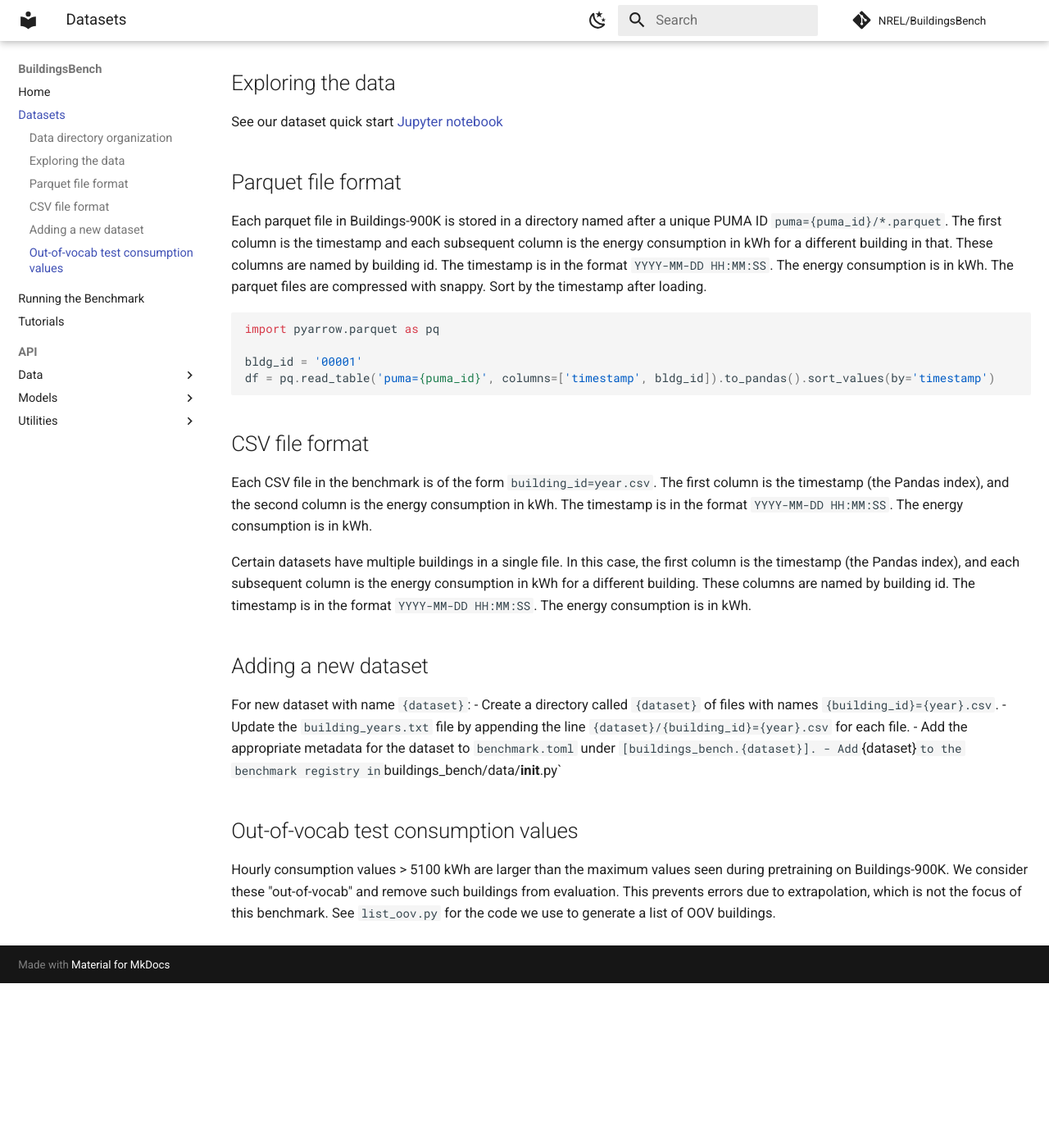
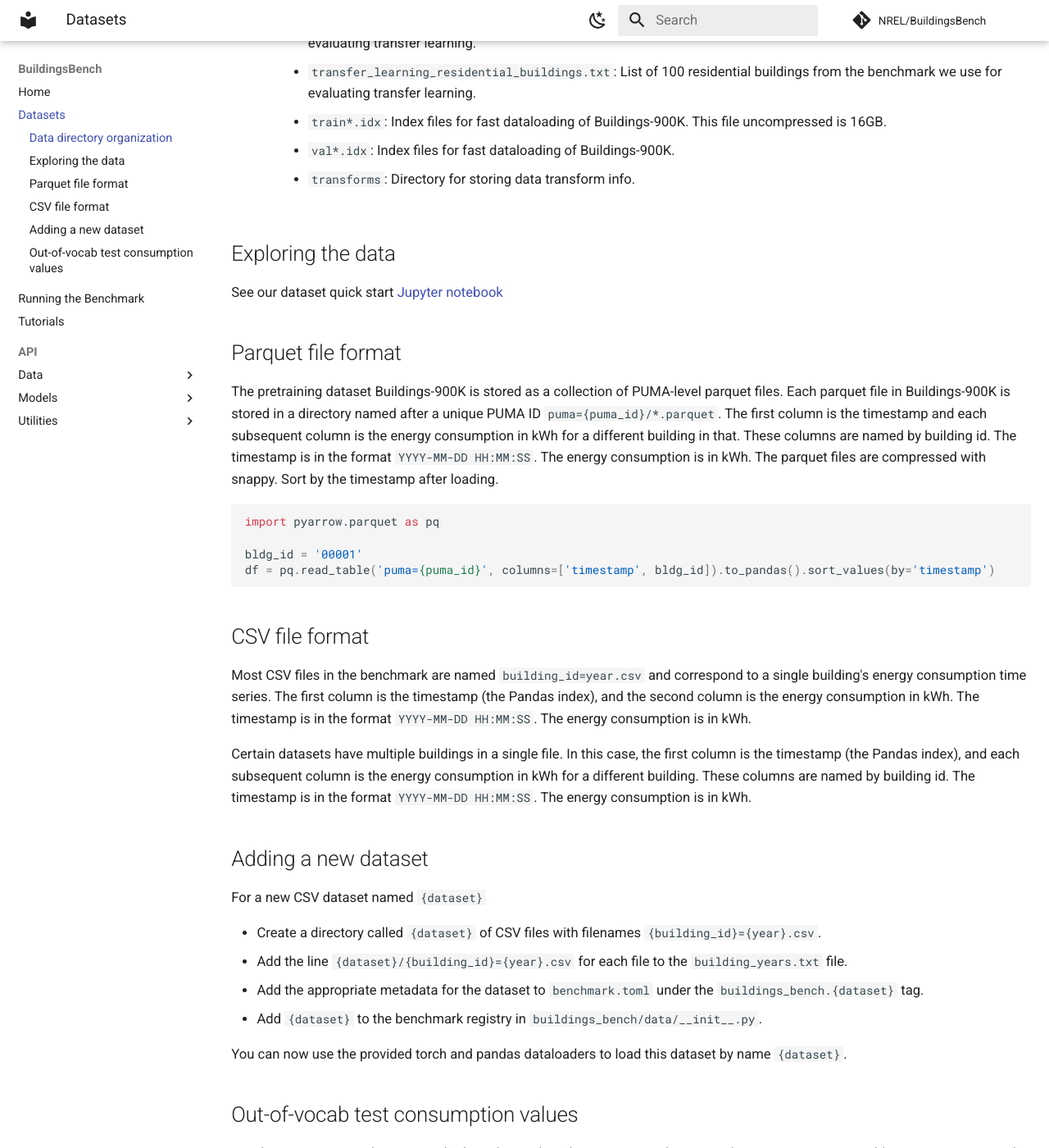
Before and after one commit to NREL/BuildingsBench, an MkDocs documentation site: the page built from docs/datasets.md, in a window 1280 px wide and 1400 px high, scrolled down 2188 px. Shown: the whole window at 82% size. Built offline with MkDocs 1.6.1 and Material for MkDocs 9.7.7, drawn with Linux system fonts in a browser that asks for light colours; comment, search, counter and statistics services are not loaded; before the commit the page ends 3387 px from its top, so only the background shows below that; some of the changed text lies outside the part shown.

```diff
--- a/docs/datasets.md
+++ b/docs/datasets.md
@@ -1,15 +1,18 @@
 The pretraining dataset and evaluation data is available for download [here](https://data.openei.org/submissions/5859) as tar files, or can be accessed via AWS S3 [here](https://data.openei.org/s3_viewer?bucket=oedi-data-lake&prefix=buildings-bench). The benchmark datasets are < 1GB in size in total, but the pretraining data is ~110GB in size.
 
 The pretraining data is divided into 4 compressed files
+
 - `comstock_amy2018.tar.gz`: ~21GB
 - `comstock_tmy3.tar.gz`: ~21GB
 - `resstock_amy2018.tar.gz`: ~33GB
 - `resstock_tmy3.tar.gz`: ~33GB
 
 and one compressed file for the metadata
+
 - `metadata.tar.gz`: ~3GB
 
 The evaluation datasets are compressed into a single file
+
 - `BuildingsBench.tar.gz`: ~300MB
 
 Download all files to a folder on a storage device with at least 250GB of free space. Then, decompress all of the downloaded files. There will be a new subdirectory called `BuildingsBench`. **This is the data directory, which is different than the Github code repository, although both folders are named "BuildingsBench".**
@@ -41,11 +44,11 @@ Download all files to a folder on a storage device with at least 250GB of free s
     - `LICENSES/`: Licenses for each evaluation dataset redistributed in BuildingsBench.
     - `metadata/`: Metadata for the evaluation suite.
         - `benchmark.toml`: Metadata for the benchmark. For each dataset, we specify:
-          - `building_type`: `residential` or `commercial`.
-          - `latlon`: a List of two floats representing the location of the building(s).
-          - `conus_location`: The name of the county or city in the U.S. where the building is located, or a county/city in the U.S. of similar climate to the building's true location.
-          - `actual_location`: County/city where the building actually is located. This will be different from `conus_location` when the building is outside of the CONUS. These values are for book-keeping and can be set to dummy values.
-          - `url`: The URL where the dataset was obtained from.
+            - `building_type`: `residential` or `commercial`.
+            - `latlon`: a List of two floats representing the location of the building(s).
+            - `conus_location`: The name of the county or city in the U.S. where the building is located, or a county/city in the U.S. of similar climate to the building's true location.
+            - `actual_location`: County/city where the building actually is located. This will be different from `conus_location` when the building is outside of the CONUS. These values are for book-keeping and can be set to dummy values.
+            - `url`: The URL where the dataset was obtained from.
         - `building_years.txt`: List of .csv files included in the benchmark. Each line is of the form `{dataset}/{building_id}={year}.csv`.
         - `withheld_pumas.tsv`: List of PUMAs withheld from the training/validation set of Buildings-900K, which we use as synthetic test data.
         - `map_of_pumas_in_census_region*.csv`: Maps PUMA IDs to their geographical centroid (lat/lon).
@@ -64,6 +67,7 @@ See our dataset quick start [Jupyter notebook](https://github.com/NREL/Buildings
 
 ## Parquet file format
 
+The pretraining dataset Buildings-900K is stored as a collection of PUMA-level parquet files.
 Each parquet file in Buildings-900K is stored in a directory named after a unique PUMA ID `puma={puma_id}/*.parquet`. The first column is the timestamp and each subsequent column is the energy consumption in kWh for a different building in that. These columns are named by building id. The timestamp is in the format `YYYY-MM-DD HH:MM:SS`. The energy consumption is in kWh.
 The parquet files are compressed with snappy. Sort by the timestamp after loading.
 
@@ -76,18 +80,20 @@ df = pq.read_table('puma={puma_id}', columns=['timestamp', bldg_id]).to_pandas()
 
 ## CSV file format
 
-Each CSV file in the benchmark is of the form `building_id=year.csv`. The first column is the timestamp (the Pandas index), and the second column is the energy consumption in kWh. The timestamp is in the format `YYYY-MM-DD HH:MM:SS`. The energy consumption is in kWh.
+Most CSV files in the benchmark are named `building_id=year.csv` and correspond to a single building's energy consumption time series. The first column is the timestamp (the Pandas index), and the second column is the energy consumption in kWh. The timestamp is in the format `YYYY-MM-DD HH:MM:SS`. The energy consumption is in kWh.
 
 Certain datasets have multiple buildings in a single file. In this case, the first column is the timestamp (the Pandas index), and each subsequent column is the energy consumption in kWh for a different building. These columns are named by building id. The timestamp is in the format `YYYY-MM-DD HH:MM:SS`. The energy consumption is in kWh.
 
 ## Adding a new dataset
 
-For new dataset with name `{dataset}`:
-- Create a directory called  `{dataset}` of files with names `{building_id}={year}.csv`.
-- Update the `building_years.txt` file by appending the line `{dataset}/{building_id}={year}.csv` for each file.
-- Add the appropriate metadata for the dataset to `benchmark.toml` under `[buildings_bench.{dataset}].
-- Add `{dataset}` to the benchmark registry in `buildings_bench/data/__init__.py`
+For a new CSV dataset named `{dataset}`
 
+- Create a directory called  `{dataset}` of CSV files with filenames `{building_id}={year}.csv`.
+- Add the line `{dataset}/{building_id}={year}.csv` for each file to the `building_years.txt` file.
+- Add the appropriate metadata for the dataset to `benchmark.toml` under the `buildings_bench.{dataset}` tag.
+- Add `{dataset}` to the benchmark registry in ``buildings_bench/data/__init__.py``.
+
+You can now use the provided torch and pandas dataloaders to load this dataset by name `{dataset}`.
 
 ## Out-of-vocab test consumption values
 
```
Also changed, not shown: docs/index.md (+3 -1 lines), docs/running.md (+4 -4 lines), docs/tutorials.md (+2 -1 lines), scripts/README.md (+1 -0 lines), 9 other files.
